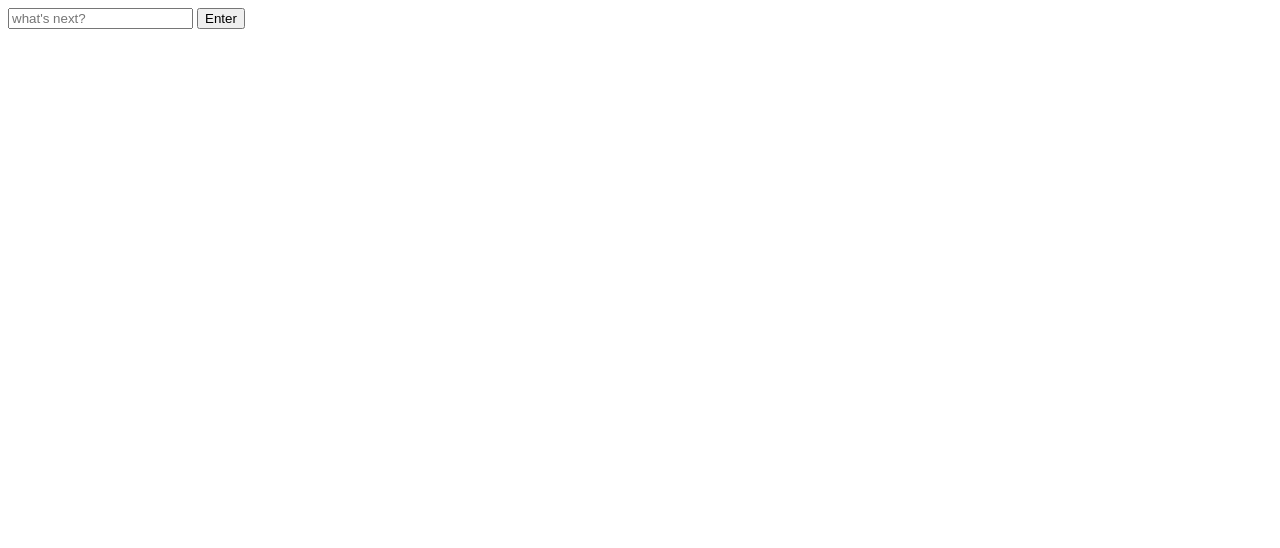
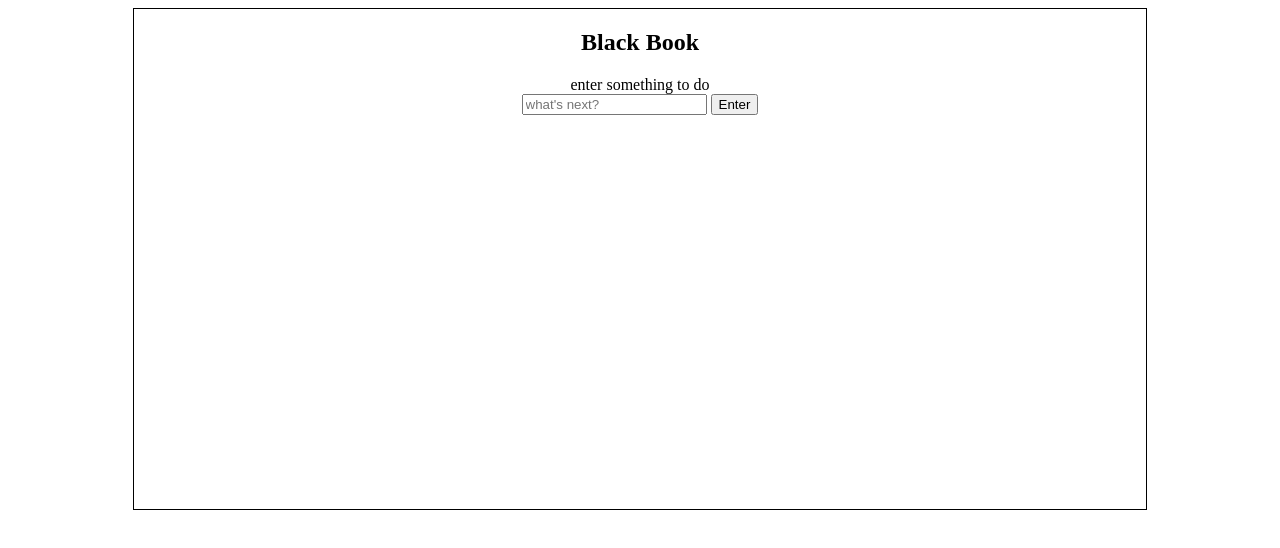
Before and after one commit to ajvidal91/black-book-prototype, a plain HTML site: page index.html in a window 1280 px wide. Both pictures are taken after a click on the button "Enter". Drawn offline with Linux system fonts and the light colour scheme.

Commit message:
have todo's being pushed into an array

```diff
--- a/index.html
+++ b/index.html
@@ -1,20 +1,33 @@
 <!DOCTYPE html>
 <html lang="en" dir="ltr">
+
 <head>
   <meta charset="utf-8">
+  <link rel="stylesheet" href="main.css">
   <title>Blackbook</title>
 </head>
+
 <body>
   <section class="wrapper">
+    <div class="heading-container">
+      <h1>Black Book</h1>
+      <span id="error-text"></span>
+    </div>
     <div class="input-container">
-        <form class="" action="index.html" method="post">
-          <input type="text" placeholder="what's next?" value="">
-          <button type="button" name="button">Enter</button>
+      <form action="index.html" method="post">
+        <input type="text" placeholder="what's next?" id="input-value">
+        <button type="button" id="submit">Enter</button>
       </form>
     </div>
-      <div class="">
+    <div class="list-container">
+      <ul id="list">
 
+      </ul>
     </div>
   </section>
+
+
+  <script src="main.js" type="text/javascript"></script>
 </body>
+
 </html>
--- a/main.css
+++ b/main.css
@@ -0,0 +1,16 @@
+.wrapper {
+  width: 80%;
+  min-height: 500px;
+  margin: 0 auto;
+  border: 1px solid black;
+}
+
+.input-container {
+    width: 40%;
+    margin: 0 auto;
+    text-align: center;
+}
+
+.heading-container {
+  text-align: center;
+}
--- a/main.js
+++ b/main.js
@@ -0,0 +1,19 @@
+let input = document.getElementById('input-value');
+let submitButton = document.getElementById('submit');
+let list = document.getElementById('list');
+let listItem = document.createElement('li');
+let errorAlert = document.getElementById('error-text');
+let todos = [];
+
+const blackBook = {
+  submitToDos: submitButton.onclick = function(e) {
+    e.preventDefault();
+    let inputVal = input.value
+    if (inputVal === ""){
+      return errorAlert.innerText = "enter something to do"
+    }else{
+      todos.push(inputVal);
+      return console.log(todos)
+    }
+  }
+}
```
Lines whose indentation alone changed are shown as unchanged.
